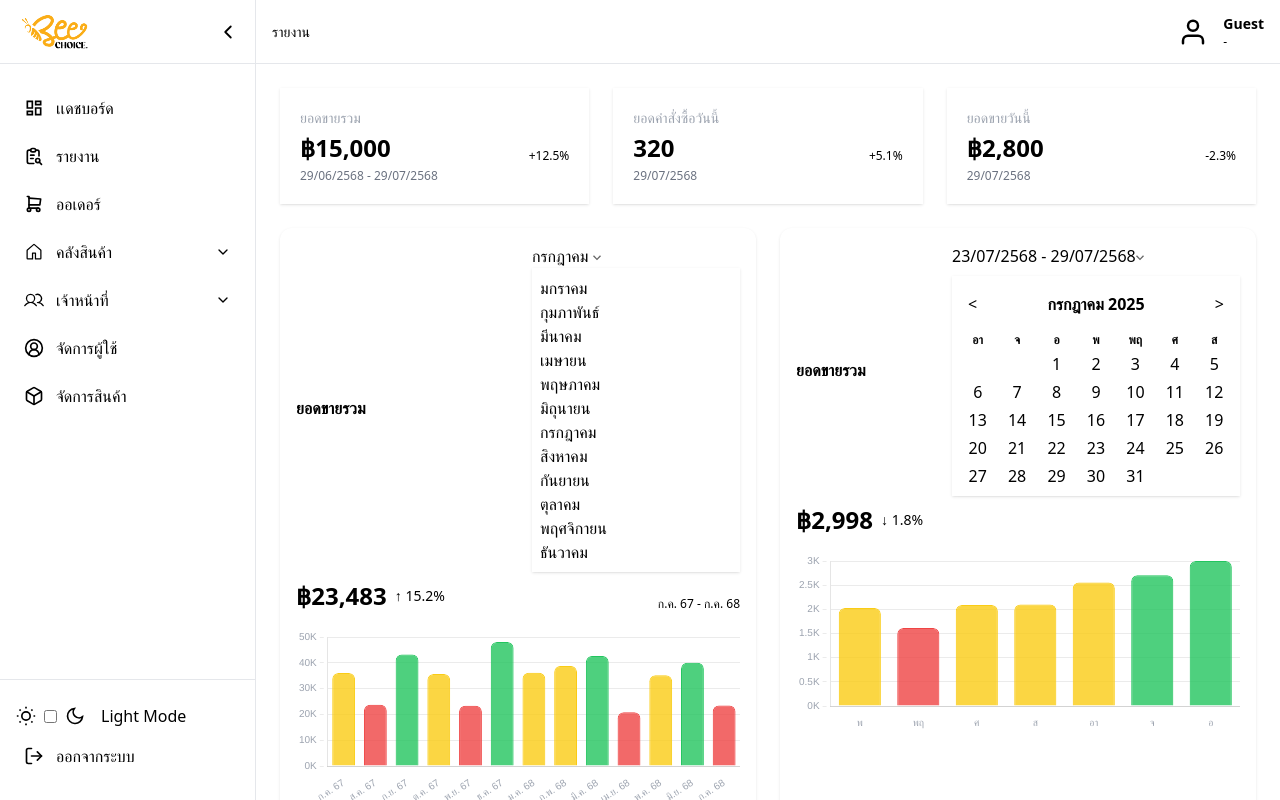
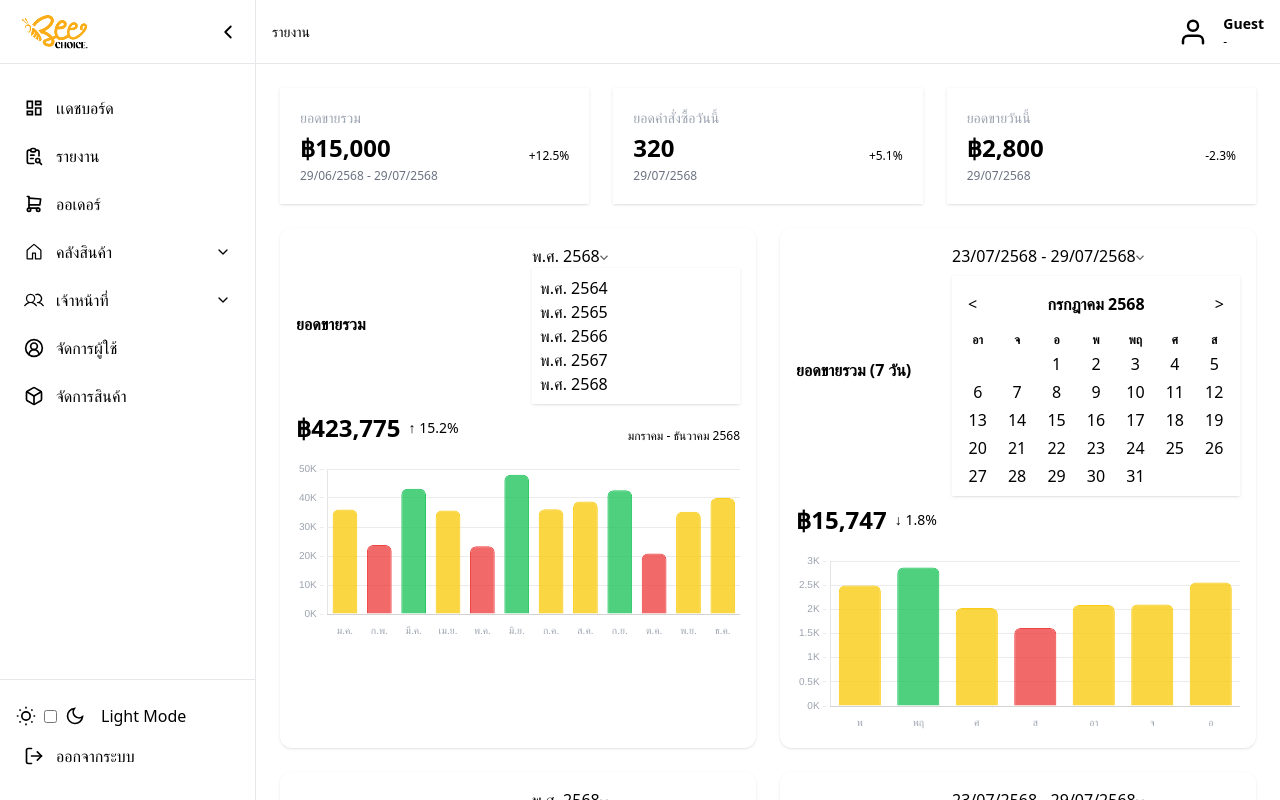
Before and after one commit to KulrapatJay/frontend-warehouse-webapp, a Next.js app: page /reports in a window 1280 px wide. Built offline with nearby package versions, Linux system fonts and the light colour scheme.

Commit message:
เเก้เดือนเป็นปีหน้า report

```diff
--- a/src/app/(protected)/reports/page.tsx
+++ b/src/app/(protected)/reports/page.tsx
@@ -80,7 +80,7 @@ function CalendarDropdown({ selectedValue, onValueChange }: { selectedValue: Dat
       <div tabIndex={0} className="dropdown-content z-[1] menu p-2 shadow bg-base-200 rounded-box w-72 mt-2">
         <div className="flex items-center justify-between p-2">
           <button className="btn btn-xs btn-ghost" onClick={handlePrevMonth}>&lt;</button>
-          <span className="font-semibold">{monthNames[displayDate.getMonth()]} {displayDate.getFullYear()}</span>
+          <span className="font-semibold">{monthNames[displayDate.getMonth()]} {displayDate.getFullYear() + 543}</span>
           <button className="btn btn-xs btn-ghost" onClick={handleNextMonth}>&gt;</button>
         </div>
         <div className="grid grid-cols-7 gap-1 text-center text-xs mt-2">
@@ -110,18 +110,17 @@ export default function ReportPage() {
   const ordersToday = 320;
   const salesTodayTHB = 2800;
 
-  const now = new Date();
-  const currentMonthValue = `${now.getFullYear()}-${String(now.getMonth() + 1).padStart(2, "0")}`;
+  const currentYear = new Date().getFullYear();
 
-  // --- State สำหรับข้อมูลรายเดือน ---
-  const [salesSelectedMonth, setSalesSelectedMonth] = useState(currentMonthValue);
-  const [monthlySalesData, setMonthlySalesData] = useState<number[]>([]);
-  const [ordersSelectedMonth, setOrdersSelectedMonth] = useState(currentMonthValue);
-  const [monthlyOrdersData, setMonthlyOrdersData] = useState<number[]>([]);
-  const [topProductsSelectedMonth, setTopProductsSelectedMonth] = useState(currentMonthValue);
-  const [topProductsMonthData, setTopProductsMonthData] = useState<TopProduct[]>([]);
+  // --- State สำหรับข้อมูลรายปี ---
+  const [salesSelectedYear, setSalesSelectedYear] = useState(currentYear);
+  const [yearlySalesData, setYearlySalesData] = useState<number[]>([]);
+  const [ordersSelectedYear, setOrdersSelectedYear] = useState(currentYear);
+  const [yearlyOrdersData, setYearlyOrdersData] = useState<number[]>([]);
+  const [topProductsSelectedYear, setTopProductsSelectedYear] = useState(currentYear);
+  const [topProductsYearData, setTopProductsYearData] = useState<TopProduct[]>([]);
 
-  // --- State สำหรับข้อมูลรายสัปดาห์ (แยกกัน) ---
+  // --- State สำหรับข้อมูลรายสัปดาห์ ---
   const [weeklySalesSelectedDate, setWeeklySalesSelectedDate] = useState(new Date());
   const [weeklySalesData, setWeeklySalesData] = useState<number[]>([]);
   const [weeklyOrdersSelectedDate, setWeeklyOrdersSelectedDate] = useState(new Date());
@@ -129,37 +128,55 @@ export default function ReportPage() {
   const [weeklyTopProductsSelectedDate, setWeeklyTopProductsSelectedDate] = useState(new Date());
   const [weeklyTopProductsData, setWeeklyTopProductsData] = useState<TopProduct[]>(topDay);
 
-  const monthOptions = useMemo(() => {
+  const yearOptions = useMemo(() => {
     const options = [];
-    const currentYear = new Date().getFullYear();
-    const monthNames = ["มกราคม","กุมภาพันธ์","มีนาคม","เมษายน","พฤษภาคม","มิถุนายน","กรกฎาคม","สิงหาคม","กันยายน","ตุลาคม","พฤศจิกายน","ธันวาคม",];
-    for (let i = 0; i < 12; i++) {
-      options.push({ label: monthNames[i], value: `${currentYear}-${String(i + 1).padStart(2, "0")}`, });
+    const year = new Date().getFullYear();
+    for (let i = 0; i < 5; i++) {
+      const targetYear = year - i;
+      options.push({ label: `พ.ศ. ${targetYear + 543}`, value: targetYear });
     }
-    return options;
+    return options.reverse();
   }, []);
 
-  // --- useEffects สำหรับข้อมูลรายเดือน ---
+  // --- useEffects สำหรับข้อมูลรายปี ---
   useEffect(() => {
-    setMonthlySalesData(Array.from({ length: 13 }, () => Math.floor(Math.random() * 30000) + 20000));
-  }, [salesSelectedMonth]);
+    setYearlySalesData(Array.from({ length: 12 }, () => Math.floor(Math.random() * 30000) + 20000));
+  }, [salesSelectedYear]);
   useEffect(() => {
-    setMonthlyOrdersData(Array.from({ length: 13 }, () => Math.floor(Math.random() * 250) + 300));
-  }, [ordersSelectedMonth]);
+    setYearlyOrdersData(Array.from({ length: 12 }, () => Math.floor(Math.random() * 250) + 300));
+  }, [ordersSelectedYear]);
+
+  // START: แก้ไขส่วนนี้
   useEffect(() => {
-    setTopProductsMonthData([...topMonth].sort(() => 0.5 - Math.random()).map(p => ({ ...p, qty: Math.floor(Math.random() * 300) + 50 })));
-  }, [topProductsSelectedMonth]);
+    const newData = [...topMonth].sort(() => 0.5 - Math.random()).map(product => {
+        const unitPrice = product.price / product.qty;
+        const newQty = Math.floor(Math.random() * 300) + 50;
+        const newTotalPrice = unitPrice * newQty;
+        return { ...product, qty: newQty, price: newTotalPrice, };
+      });
+    setTopProductsYearData(newData);
+  }, [topProductsSelectedYear]);
+  // END: แก้ไข
 
-  // --- useEffects สำหรับข้อมูลรายสัปดาห์ (แยกกัน) ---
+  // --- useEffects สำหรับข้อมูลรายสัปดาห์ ---
   useEffect(() => {
     setWeeklySalesData(Array.from({ length: 7 }, () => Math.floor(Math.random() * 1500) + 1500));
   }, [weeklySalesSelectedDate]);
   useEffect(() => {
     setWeeklyOrdersData(Array.from({ length: 7 }, () => Math.floor(Math.random() * 20) + 15));
   }, [weeklyOrdersSelectedDate]);
+
+  // START: แก้ไขส่วนนี้
   useEffect(() => {
-    setWeeklyTopProductsData([...topDay].sort(() => 0.5 - Math.random()).map(p => ({...p, qty: Math.floor(Math.random() * 50) + 10})));
+    const newData = [...topDay].sort(() => 0.5 - Math.random()).map(product => {
+        const unitPrice = product.price / product.qty;
+        const newQty = Math.floor(Math.random() * 50) + 10;
+        const newTotalPrice = unitPrice * newQty;
+        return { ...product, qty: newQty, price: newTotalPrice };
+    });
+    setWeeklyTopProductsData(newData);
   }, [weeklyTopProductsSelectedDate]);
+  // END: แก้ไข
 
   const createLast7DaysLabels = (endDate: Date) => {
     const labels = [];
@@ -178,39 +195,32 @@ export default function ReportPage() {
   const todayFormatted = formatDate(today);
   const dateRange30Days = `${formatDate(thirtyDaysAgo)} - ${todayFormatted}`;
 
-  const createDynamicChartLabels = (selectedValue: string) => {
-    if (!selectedValue) return [];
-    const labels = [];
-    const shortMonthNames = ["ม.ค.","ก.พ.","มี.ค.","เม.ย.","พ.ค.","มิ.ย.","ก.ค.","ส.ค.","ก.ย.","ต.ค.","พ.ย.","ธ.ค.",];
-    const [year, month] = selectedValue.split('-').map(Number);
-    const currentDate = new Date(year, month - 1, 1);
-    for (let i = 0; i < 13; i++) {
-        const monthIndex = currentDate.getMonth();
-        const yearBE = (currentDate.getFullYear() % 100) + 43;
-        labels.push(`${shortMonthNames[monthIndex]} ${yearBE}`);
-        currentDate.setMonth(currentDate.getMonth() - 1);
-    }
-    return labels.reverse();
-  };
+  const yearlyChartLabels = useMemo(() => ["ม.ค.","ก.พ.","มี.ค.","เม.ย.","พ.ค.","มิ.ย.","ก.ค.","ส.ค.","ก.ย.","ต.ค.","พ.ย.","ธ.ค."], []);
 
-  const salesChartLabels = useMemo(() => createDynamicChartLabels(salesSelectedMonth), [salesSelectedMonth]);
-  const ordersChartLabels = useMemo(() => createDynamicChartLabels(ordersSelectedMonth), [ordersSelectedMonth]);
-
-  const totalSalesInTopMonth = topProductsMonthData.reduce((sum, item) => sum + item.price, 0);
+  const totalSalesInTopYear = topProductsYearData.reduce((sum, item) => sum + item.price, 0);
   const totalSalesInTopDay = weeklyTopProductsData.reduce((sum, item) => sum + item.price, 0);
 
-  const MonthDropdown = ({ selectedValue, onValueChange }: { selectedValue: string; onValueChange: (value: string) => void; }) => ( <div className="dropdown dropdown-end"> <div tabIndex={0} role="button" className="btn btn-ghost btn-sm"> {monthOptions.find(opt => opt.value === selectedValue)?.label || "เลือกเดือน"} <svg width="12px" height="12px" className="h-2 w-2 fill-current opacity-60 inline-block" xmlns="http://www.w3.org/2000/svg" viewBox="0 0 2048 2048"><path d="M1799 349l242 241-1017 1017L7 590l242-241 775 775 775-775z"></path></svg> </div> <ul tabIndex={0} className="dropdown-content z-[1] menu p-2 shadow bg-base-100 rounded-box w-52"> {monthOptions.map((month) => ( <li key={month.value}> <a className={selectedValue === month.value ? "active" : ""} onClick={() => onValueChange(month.value)}> {month.label} </a> </li> ))} </ul> </div> );
+  const YearDropdown = ({ selectedValue, onValueChange }: { selectedValue: number; onValueChange: (value: number) => void; }) => (
+    <div className="dropdown dropdown-end">
+      <div tabIndex={0} role="button" className="btn btn-ghost btn-sm">
+        {yearOptions.find(opt => opt.value === selectedValue)?.label || "เลือกปี"}
+        <svg width="12px" height="12px" className="h-2 w-2 fill-current opacity-60 inline-block" xmlns="http://www.w3.org/2000/svg" viewBox="0 0 2048 2048"><path d="M1799 349l242 241-1017 1017L7 590l242-241 775 775 775-775z"></path></svg>
+      </div>
+      <ul tabIndex={0} className="dropdown-content z-[1] menu p-2 shadow bg-base-100 rounded-box w-52">
+        {yearOptions.map((year) => (
+          <li key={year.value}>
+            <a className={selectedValue === year.value ? "active" : ""} onClick={() => onValueChange(year.value)}>
+              {year.label}
+            </a>
+          </li>
+        ))}
+      </ul>
+    </div>
+  );
 
-  const createDynamicSubtitle = (selectedValue: string) => {
-    if (!selectedValue) return "";
-    const shortMonthNames = ["ม.ค.","ก.พ.","มี.ค.","เม.ย.","พ.ค.","มิ.ย.","ก.ค.","ส.ค.","ก.ย.","ต.ค.","พ.ย.","ธ.ค.",];
-    const [endYear, endMonth] = selectedValue.split('-').map(Number);
-    const endDate = new Date(endYear, endMonth - 1, 1);
-    const startDate = new Date(endDate);
-    startDate.setFullYear(startDate.getFullYear() - 1);
-    const startYearBE = (startDate.getFullYear() % 100) + 43;
-    const endYearBE = (endDate.getFullYear() % 100) + 43;
-    return `${shortMonthNames[startDate.getMonth()]} ${startYearBE} - ${shortMonthNames[endDate.getMonth()]} ${endYearBE}`;
+  const createSubtitleForYear = (selectedYear: number) => {
+    if (!selectedYear) return "";
+    return `มกราคม - ธันวาคม ${selectedYear + 543}`;
   };
 
   return (
@@ -222,43 +232,36 @@ export default function ReportPage() {
       </div>
 
       <div className="grid grid-cols-1 lg:grid-cols-2 gap-6">
-        <ChartCard title="ยอดขายรวม" amount={`฿${(monthlySalesData[monthlySalesData.length - 1] || 0).toLocaleString()}`} headerRightContent={<MonthDropdown selectedValue={salesSelectedMonth} onValueChange={setSalesSelectedMonth} />} change="15.2%" subtitle={createDynamicSubtitle(salesSelectedMonth)}>
-          <BarChart data={monthlySalesData} labels={salesChartLabels} />
+        <ChartCard title="ยอดขายรวม" amount={`฿${(yearlySalesData.reduce((a, b) => a + b, 0) || 0).toLocaleString()}`} headerRightContent={<YearDropdown selectedValue={salesSelectedYear} onValueChange={setSalesSelectedYear} />} change="15.2%" subtitle={createSubtitleForYear(salesSelectedYear)}>
+          <BarChart data={yearlySalesData} labels={yearlyChartLabels} />
         </ChartCard>
 
-        {/* START: แก้ไข: ลบ subtitle ออก */}
-        <ChartCard title="ยอดขายรวม" amount={`฿${(weeklySalesData[weeklySalesData.length - 1] || 0).toLocaleString()}`} headerRightContent={<CalendarDropdown selectedValue={weeklySalesSelectedDate} onValueChange={setWeeklySalesSelectedDate} />} change="1.8%" down>
+        <ChartCard title="ยอดขายรวม (7 วัน)" amount={`฿${(weeklySalesData.reduce((a, b) => a + b, 0) || 0).toLocaleString()}`} headerRightContent={<CalendarDropdown selectedValue={weeklySalesSelectedDate} onValueChange={setWeeklySalesSelectedDate} />} change="1.8%" down>
           <BarChart data={weeklySalesData} labels={createLast7DaysLabels(weeklySalesSelectedDate)} />
         </ChartCard>
-        {/* END: แก้ไข */}
-
       </div>
 
       <div className="grid grid-cols-1 lg:grid-cols-2 gap-6">
-        <ChartCard title="ยอดคำสั่งซื้อ" amount={(monthlyOrdersData[monthlyOrdersData.length - 1] || 0).toLocaleString()} headerRightContent={<MonthDropdown selectedValue={ordersSelectedMonth} onValueChange={setOrdersSelectedMonth} />} change="7.1%" subtitle={createDynamicSubtitle(ordersSelectedMonth)}>
-          <BarChart data={monthlyOrdersData} labels={ordersChartLabels} />
+        <ChartCard title="ยอดคำสั่งซื้อ" amount={(yearlyOrdersData.reduce((a, b) => a + b, 0) || 0).toLocaleString()} headerRightContent={<YearDropdown selectedValue={ordersSelectedYear} onValueChange={setOrdersSelectedYear} />} change="7.1%" subtitle={createSubtitleForYear(ordersSelectedYear)}>
+          <BarChart data={yearlyOrdersData} labels={yearlyChartLabels} />
         </ChartCard>
 
-        {/* START: แก้ไข: ลบ subtitle ออก */}
-        <ChartCard title="ยอดคำสั่งซื้อ" amount={`${(weeklyOrdersData[weeklyOrdersData.length - 1] || 0).toLocaleString()}`} headerRightContent={<CalendarDropdown selectedValue={weeklyOrdersSelectedDate} onValueChange={setWeeklyOrdersSelectedDate} />} change="3.4%">
+        <ChartCard title="ยอดคำสั่งซื้อ (7 วัน)" amount={`${(weeklyOrdersData.reduce((a, b) => a + b, 0) || 0).toLocaleString()}`} headerRightContent={<CalendarDropdown selectedValue={weeklyOrdersSelectedDate} onValueChange={setWeeklyOrdersSelectedDate} />} change="3.4%">
           <BarChart data={weeklyOrdersData} labels={createLast7DaysLabels(weeklyOrdersSelectedDate)}/>
         </ChartCard>
-        {/* END: แก้ไข */}
-
       </div>
 
       <div className="grid grid-cols-1 lg:grid-cols-2 gap-6">
-        <TableCard title="สินค้าขายดีที่สุด" amount={`฿${totalSalesInTopMonth.toLocaleString()}`} headerRightContent={<MonthDropdown selectedValue={topProductsSelectedMonth} onValueChange={setTopProductsSelectedMonth} />} change="+5.8%" subtitle={createDynamicSubtitle(topProductsSelectedMonth)}>
+        <TableCard title="สินค้าขายดีที่สุด" amount={`฿${totalSalesInTopYear.toLocaleString()}`} headerRightContent={<YearDropdown selectedValue={topProductsSelectedYear} onValueChange={setTopProductsSelectedYear} />} change="+5.8%" subtitle={createSubtitleForYear(topProductsSelectedYear)}>
           <div className="mt-3 overflow-x-auto">
             <table className="table table-sm">
               <thead><tr><th>สินค้า</th><th className="text-right">จำนวน</th><th className="text-right">ยอดขาย</th></tr></thead>
-              <tbody>{topProductsMonthData.map((p, i) => (<tr key={i}><td>{p.name}</td><td className="text-right">{p.qty.toLocaleString()}</td><td className="text-right">{`฿${p.price.toLocaleString()}`}</td></tr>))}</tbody>
+              <tbody>{topProductsYearData.map((p, i) => (<tr key={i}><td>{p.name}</td><td className="text-right">{p.qty.toLocaleString()}</td><td className="text-right">{`฿${p.price.toLocaleString()}`}</td></tr>))}</tbody>
             </table>
           </div>
         </TableCard>
 
-        {/* START: แก้ไข: ลบ subtitle ออก */}
-        <TableCard title="สินค้าขายดีที่สุด" amount={`฿${totalSalesInTopDay.toLocaleString()}`} headerRightContent={<CalendarDropdown selectedValue={weeklyTopProductsSelectedDate} onValueChange={setWeeklyTopProductsSelectedDate} />} change="-0.5%" down>
+        <TableCard title="สินค้าขายดีที่สุด (7 วัน)" amount={`฿${totalSalesInTopDay.toLocaleString()}`} headerRightContent={<CalendarDropdown selectedValue={weeklyTopProductsSelectedDate} onValueChange={setWeeklyTopProductsSelectedDate} />} change="-0.5%" down>
           <div className="mt-3 overflow-x-auto">
             <table className="table table-sm">
               <thead><tr><th>สินค้า</th><th className="text-right">จำนวน</th><th className="text-right">ยอดขาย</th></tr></thead>
@@ -266,8 +269,6 @@ export default function ReportPage() {
             </table>
           </div>
         </TableCard>
-        {/* END: แก้ไข */}
-
       </div>
     </div>
   );
```
